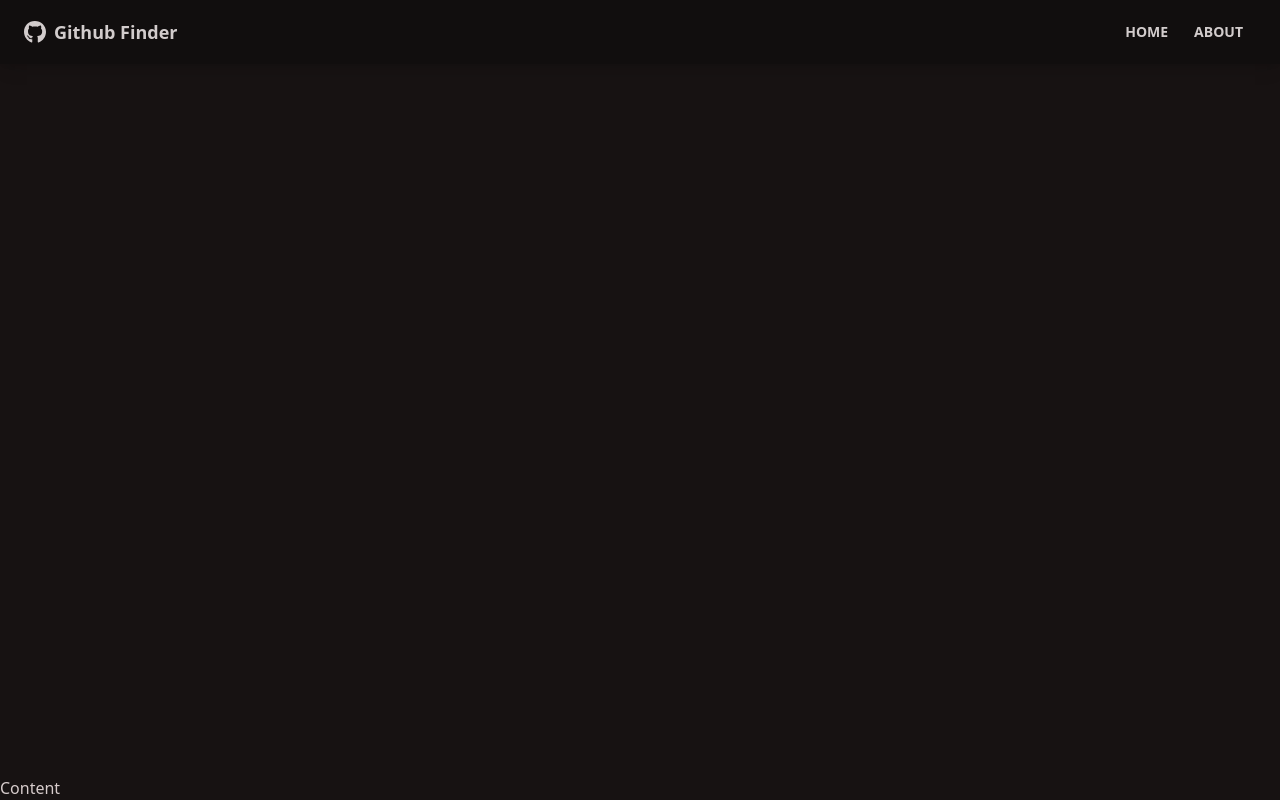
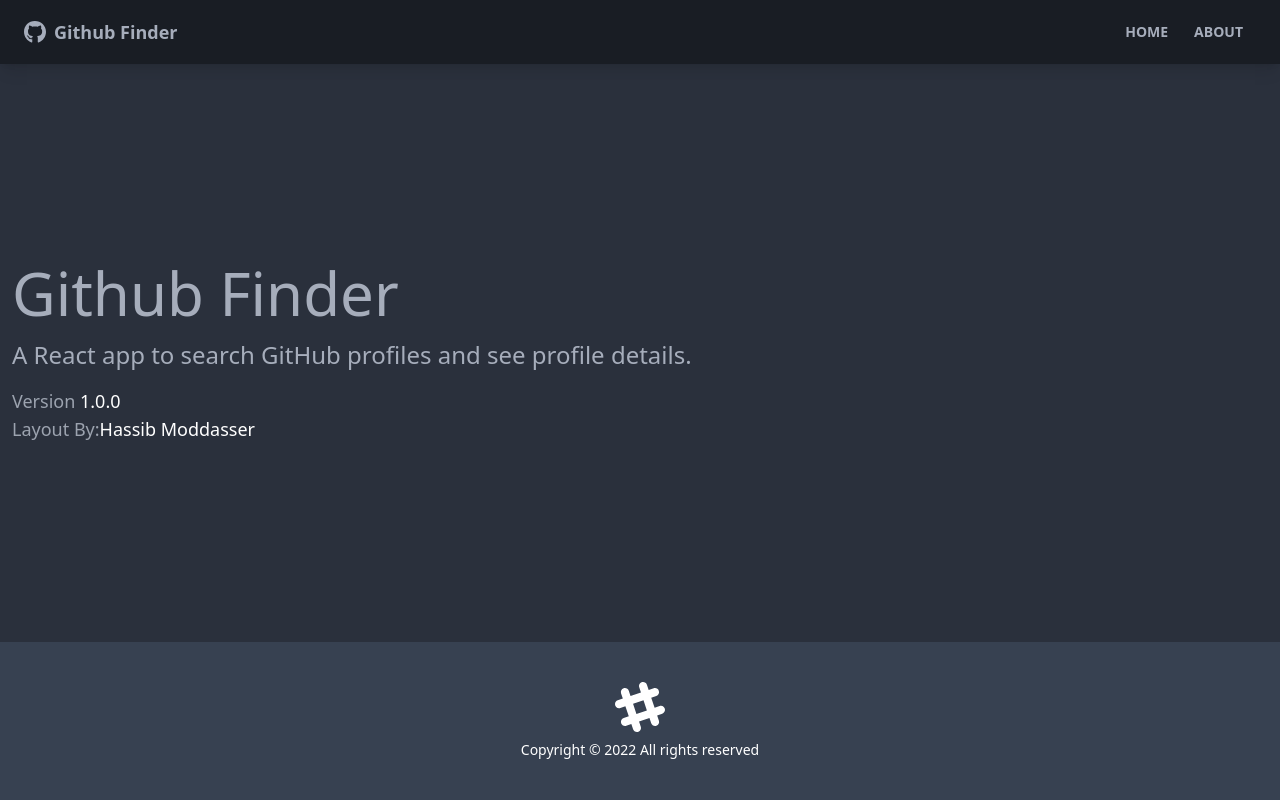
Before and after one commit to react-org-personal/github-finder-app, a React (Create React App) app: page /about in a window 1280 px wide. Built offline with nearby package versions, Linux system fonts and the light colour scheme.

Commit message:
pages and routes

```diff
--- a/public/index.html
+++ b/public/index.html
@@ -1,5 +1,5 @@
 <!DOCTYPE html>
-<html lang="en" data-theme="forest">
+<html lang="en" data-theme="dark">
   <head>
     <meta charset="utf-8" />
     <link rel="icon" href="%PUBLIC_URL%/favicon.ico" />
--- a/src/App.js
+++ b/src/App.js
@@ -1,6 +1,9 @@
-import { BrowserRouter as Router, Route } from 'react-router-dom';
-
+import { BrowserRouter as Router, Route, Routes } from 'react-router-dom';
+import Home from './pages/Home';
+import About from './pages/About';
+import Notfound from './pages/Notfound';
 import './App.css';
+import Footer from './components/Layout/Footer';
 import Navbar from './components/Layout/Navbar';
 
 function App() {
@@ -8,7 +11,16 @@
     <Router>
       <div className='flex flex-col justify-between h-screen'>
         <Navbar/>
-        <main>Content</main>
+        <main className='container mx-auto px-3 pb-12'>
+          <Routes>
+            <Route path='/' element={<Home/>} />
+            <Route path='/about' element={<About/>} />
+            <Route path='/notfound' element={<Notfound/>} />
+            <Route path='/*' element={<Notfound/>} />
+          </Routes>
+        </main>
+
+        <Footer/>
       </div>
     </Router>
   );
--- /dev/null
+++ b/src/components/Layout/Footer.jsx
@@ -0,0 +1,24 @@
+function Footer() {
+    const footerYear = new Date().getFullYear()
+
+    return (
+      <footer className='footer p-10 bg-gray-700 text-primary-content footer-center'>
+        <div>
+          <svg
+            width='50'
+            height='50'
+            viewBox='0 0 24 24'
+            xmlns='http://www.w3.org/2000/svg'
+            fillRule='evenodd'
+            clipRule='evenodd'
+            className='inline-block fill-current'
+          >
+            <path d='M22.672 15.226l-2.432.811.841 2.515c.33 1.019-.209 2.127-1.23 2.456-1.15.325-2.148-.321-2.463-1.226l-.84-2.518-5.013 1.677.84 2.517c.391 1.203-.434 2.542-1.831 2.542-.88 0-1.601-.564-1.86-1.314l-.842-2.516-2.431.809c-1.135.328-2.145-.317-2.463-1.229-.329-1.018.211-2.127 1.231-2.456l2.432-.809-1.621-4.823-2.432.808c-1.355.384-2.558-.59-2.558-1.839 0-.817.509-1.582 1.327-1.846l2.433-.809-.842-2.515c-.33-1.02.211-2.129 1.232-2.458 1.02-.329 2.13.209 2.461 1.229l.842 2.515 5.011-1.677-.839-2.517c-.403-1.238.484-2.553 1.843-2.553.819 0 1.585.509 1.85 1.326l.841 2.517 2.431-.81c1.02-.33 2.131.211 2.461 1.229.332 1.018-.21 2.126-1.23 2.456l-2.433.809 1.622 4.823 2.433-.809c1.242-.401 2.557.484 2.557 1.838 0 .819-.51 1.583-1.328 1.847m-8.992-6.428l-5.01 1.675 1.619 4.828 5.011-1.674-1.62-4.829z'></path>
+          </svg>
+          <p>Copyright &copy; {footerYear} All rights reserved</p>
+        </div>
+      </footer>
+    )
+  }
+
+  export default Footer
--- /dev/null
+++ b/src/pages/About.jsx
@@ -0,0 +1,21 @@
+function About() {
+  return (
+    <>
+      <h1 className="text-6xl mb-4">Github Finder</h1>
+      <p className="mb-4 text-2xl font-light">
+        A React app to search GitHub profiles and see profile details.
+      </p>
+      <p className="text-lg text-gray-400">
+        Version <span className="text-white">1.0.0</span>
+      </p>
+      <p className="text-lg text-gray-400">
+        Layout By:
+        <a className="text-white" href="https://twitter.com/hassibmoddasser">
+          Hassib Moddasser
+        </a>
+      </p>
+    </>
+  );
+}
+
+export default About;
--- /dev/null
+++ b/src/pages/Home.jsx
@@ -0,0 +1,9 @@
+import React from 'react'
+
+function Home() {
+  return (
+    <div>Home</div>
+  )
+}
+
+export default Home
--- /dev/null
+++ b/src/pages/Notfound.jsx
@@ -0,0 +1,21 @@
+import { FaHome } from "react-icons/fa";
+import { Link } from "react-router-dom";
+
+function NotFound() {
+  return (
+    <div className="hero">
+      <div className="text-center hero-content">
+        <div className="max-w-lg">
+          <h1 className="text-8xl font-bold mb-8">Oops!</h1>
+          <p className="text-5xl mb-8">404 - Page Not Found!</p>
+          <Link className="btn btn-primary btn-lg" to="/">
+            <FaHome className="mr-2" />
+            Back To Home
+          </Link>
+        </div>
+      </div>
+    </div>
+  );
+}
+
+export default NotFound;
```
